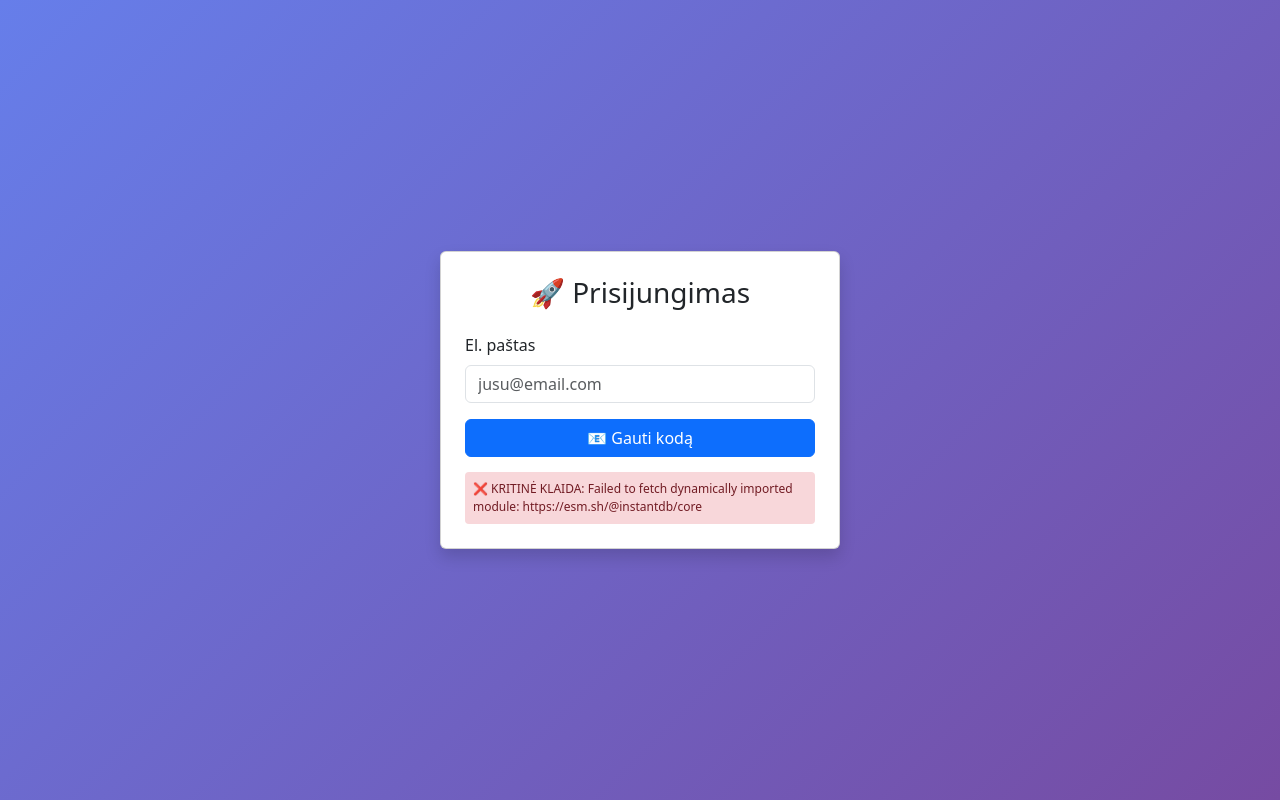
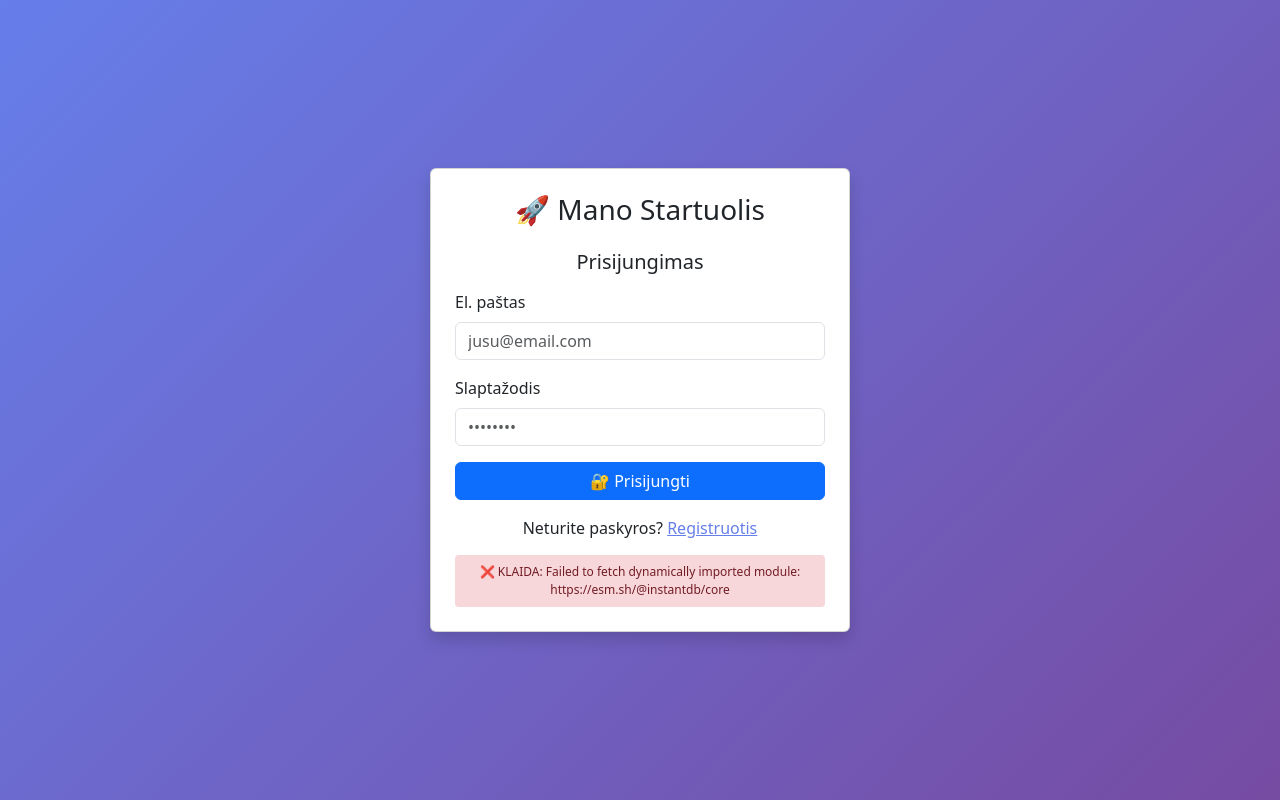
Before and after one commit to s9hmzyt46y-beep/Laimis, a Flask app: page / in a window 1280 px wide. Run offline with Flask 3, Linux system fonts and the light colour scheme.

Commit message:
Feature: Slaptažodžio registracija ir prisijungimas

```diff
--- a/templates/login.html
+++ b/templates/login.html
@@ -7,142 +7,183 @@
     <link href="https://cdn.jsdelivr.net/npm/bootstrap@5.3.0/dist/css/bootstrap.min.css" rel="stylesheet">
     <style>
         body { background: linear-gradient(135deg, #667eea 0%, #764ba2 100%); min-height: 100vh; display: flex; align-items: center; justify-content: center; }
-        .card { max-width: 400px; width: 100%; }
-        #status { font-size: 12px; padding: 8px; border-radius: 4px; margin-top: 15px; }
+        .card { max-width: 420px; width: 100%; }
+        #status { font-size: 12px; padding: 8px; border-radius: 4px; margin-top: 15px; text-align: center; }
         .status-loading { background: #fff3cd; color: #856404; }
         .status-ok { background: #d4edda; color: #155724; }
         .status-error { background: #f8d7da; color: #721c24; }
+        .toggle-link { cursor: pointer; color: #667eea; text-decoration: underline; }
+        .toggle-link:hover { color: #764ba2; }
     </style>
 </head>
 <body>
     <div class="card shadow p-4">
-        <h3 class="text-center mb-4">🚀 Prisijungimas</h3>
+        <h3 class="text-center mb-4">🚀 Mano Startuolis</h3>
 
-        <div id="step1">
+        <!-- LOGIN FORM -->
+        <div id="loginForm">
+            <h5 class="text-center mb-3">Prisijungimas</h5>
             <div class="mb-3">
                 <label class="form-label">El. paštas</label>
-                <input type="email" id="email" class="form-control" placeholder="jusu@email.com">
+                <input type="email" id="loginEmail" class="form-control" placeholder="jusu@email.com">
             </div>
-            <button id="btnSend" class="btn btn-primary w-100">📧 Gauti kodą</button>
+            <div class="mb-3">
+                <label class="form-label">Slaptažodis</label>
+                <input type="password" id="loginPassword" class="form-control" placeholder="••••••••">
+            </div>
+            <button id="btnLogin" class="btn btn-primary w-100 mb-3">🔐 Prisijungti</button>
+            <p class="text-center mb-0">
+                Neturite paskyros? <span class="toggle-link" id="showRegister">Registruotis</span>
+            </p>
         </div>
 
-        <div id="step2" style="display:none;">
-            <div class="alert alert-info">Kodas išsiųstas! Patikrinkite paštą.</div>
+        <!-- REGISTER FORM -->
+        <div id="registerForm" style="display: none;">
+            <h5 class="text-center mb-3">Registracija</h5>
             <div class="mb-3">
-                <label class="form-label">Kodas (6 skaitmenys)</label>
-                <input type="text" id="code" class="form-control text-center" maxlength="6" style="font-size:20px;letter-spacing:5px;">
+                <label class="form-label">El. paštas</label>
+                <input type="email" id="regEmail" class="form-control" placeholder="jusu@email.com">
             </div>
-            <button id="btnVerify" class="btn btn-success w-100">🔐 Prisijungti</button>
-            <button id="btnBack" class="btn btn-link w-100">← Atgal</button>
+            <div class="mb-3">
+                <label class="form-label">Slaptažodis</label>
+                <input type="password" id="regPassword" class="form-control" placeholder="Min. 6 simboliai">
+            </div>
+            <div class="mb-3">
+                <label class="form-label">Pakartokite slaptažodį</label>
+                <input type="password" id="regPassword2" class="form-control" placeholder="••••••••">
+            </div>
+            <button id="btnRegister" class="btn btn-success w-100 mb-3">✅ Registruotis</button>
+            <p class="text-center mb-0">
+                Jau turite paskyrą? <span class="toggle-link" id="showLogin">Prisijungti</span>
+            </p>
         </div>
 
         <div id="status" class="status-loading">⏳ Kraunama...</div>
     </div>
 
 <script type="module">
-// === STATUS HELPER ===
+// Status helper
 function setStatus(msg, type) {
     const el = document.getElementById('status');
     el.textContent = msg;
     el.className = 'status-' + type;
 }
 
-// === MAIN ===
+// Main
 (async function() {
     try {
-        setStatus('📦 Krauname InstantDB...', 'loading');
+        setStatus('📦 Jungiamės...', 'loading');
 
-        // Dynamic import with error catching
         const { init } = await import('https://esm.sh/@instantdb/core');
-
-        setStatus('🔌 Jungiamės prie DB...', 'loading');
-
         const db = init({ appId: 'ad4539a9-2114-44bb-a2f4-524d57448deb' });
 
-        setStatus('✅ Paruošta! Įveskite el. paštą.', 'ok');
+        setStatus('✅ Paruošta!', 'ok');
 
         // Check if already logged in
         db.subscribeAuth((auth) => {
             if (auth && auth.user) {
-                setStatus('✅ Jau prisijungęs: ' + auth.user.email, 'ok');
+                setStatus('✅ Prisijungęs: ' + auth.user.email, 'ok');
                 localStorage.setItem('currentUser', auth.user.email);
                 window.location.href = '/dashboard';
             }
         });
 
-        // Elements
-        const email = document.getElementById('email');
-        const code = document.getElementById('code');
-        const btnSend = document.getElementById('btnSend');
-        const btnVerify = document.getElementById('btnVerify');
-        const btnBack = document.getElementById('btnBack');
-        const step1 = document.getElementById('step1');
-        const step2 = document.getElementById('step2');
+        // DOM elements
+        const loginForm = document.getElementById('loginForm');
+        const registerForm = document.getElementById('registerForm');
+        const showRegister = document.getElementById('showRegister');
+        const showLogin = document.getElementById('showLogin');
+        const btnLogin = document.getElementById('btnLogin');
+        const btnRegister = document.getElementById('btnRegister');
 
-        let savedEmail = '';
+        // Toggle forms
+        showRegister.onclick = () => {
+            loginForm.style.display = 'none';
+            registerForm.style.display = 'block';
+            setStatus('✅ Užpildykite registracijos formą', 'ok');
+        };
 
-        // SEND CODE
-        btnSend.onclick = async function() {
-            const emailVal = email.value.trim();
-            if (!emailVal) return alert('Įveskite el. paštą!');
+        showLogin.onclick = () => {
+            registerForm.style.display = 'none';
+            loginForm.style.display = 'block';
+            setStatus('✅ Paruošta!', 'ok');
+        };
 
-            savedEmail = emailVal;
-            btnSend.disabled = true;
-            btnSend.textContent = '⏳ Siunčiama...';
-            setStatus('📤 Siunčiame kodą...', 'loading');
+        // LOGIN
+        btnLogin.onclick = async () => {
+            const email = document.getElementById('loginEmail').value.trim();
+            const password = document.getElementById('loginPassword').value;
+
+            if (!email || !password) {
+                return alert('Įveskite el. paštą ir slaptažodį!');
+            }
+
+            btnLogin.disabled = true;
+            btnLogin.textContent = '⏳ Jungiamasi...';
+            setStatus('🔄 Tikrinama...', 'loading');
 
             try {
-                await db.auth.sendMagicCode({ email: emailVal });
-                setStatus('✅ Kodas išsiųstas į: ' + emailVal, 'ok');
-                step1.style.display = 'none';
-                step2.style.display = 'block';
-                code.focus();
-            } catch (e) {
-                setStatus('❌ Klaida: ' + (e.body?.message || e.message), 'error');
-                alert('Klaida: ' + (e.body?.message || e.message));
-            }
-
-            btnSend.disabled = false;
-            btnSend.textContent = '📧 Gauti kodą';
-        };
-
-        // VERIFY CODE
-        btnVerify.onclick = async function() {
-            const codeVal = code.value.trim();
-            if (!codeVal || codeVal.length !== 6) return alert('Įveskite 6 skaitmenų kodą!');
-
-            btnVerify.disabled = true;
-            btnVerify.textContent = '⏳ Tikrinama...';
-            setStatus('🔍 Tikriname kodą...', 'loading');
-
-            try {
-                await db.auth.signInWithMagicCode({ email: savedEmail, code: codeVal });
+                await db.auth.signInWithCredential({ email, password });
                 setStatus('✅ Prisijungta!', 'ok');
-                localStorage.setItem('currentUser', savedEmail);
+                localStorage.setItem('currentUser', email);
                 window.location.href = '/dashboard';
             } catch (e) {
-                setStatus('❌ Blogas kodas', 'error');
-                alert('Blogas kodas! Bandykite dar kartą.');
-                btnVerify.disabled = false;
-                btnVerify.textContent = '🔐 Prisijungti';
+                console.error('Login error:', e);
+                const msg = e.body?.message || e.message || 'Neteisingi prisijungimo duomenys';
+                setStatus('❌ ' + msg, 'error');
+                alert('Klaida: ' + msg);
+                btnLogin.disabled = false;
+                btnLogin.textContent = '🔐 Prisijungti';
             }
         };
 
-        // BACK
-        btnBack.onclick = function() {
-            step1.style.display = 'block';
-            step2.style.display = 'none';
-            code.value = '';
-            setStatus('✅ Paruošta! Įveskite el. paštą.', 'ok');
+        // REGISTER
+        btnRegister.onclick = async () => {
+            const email = document.getElementById('regEmail').value.trim();
+            const password = document.getElementById('regPassword').value;
+            const password2 = document.getElementById('regPassword2').value;
+
+            if (!email || !password) {
+                return alert('Įveskite el. paštą ir slaptažodį!');
+            }
+
+            if (password.length < 6) {
+                return alert('Slaptažodis turi būti bent 6 simbolių!');
+            }
+
+            if (password !== password2) {
+                return alert('Slaptažodžiai nesutampa!');
+            }
+
+            btnRegister.disabled = true;
+            btnRegister.textContent = '⏳ Registruojama...';
+            setStatus('🔄 Kuriama paskyra...', 'loading');
+
+            try {
+                await db.auth.signUp({ email, password });
+                setStatus('✅ Paskyra sukurta! Prisijungiama...', 'ok');
+                localStorage.setItem('currentUser', email);
+                window.location.href = '/dashboard';
+            } catch (e) {
+                console.error('Register error:', e);
+                const msg = e.body?.message || e.message || 'Registracijos klaida';
+                setStatus('❌ ' + msg, 'error');
+                alert('Klaida: ' + msg);
+                btnRegister.disabled = false;
+                btnRegister.textContent = '✅ Registruotis';
+            }
         };
 
-        // Enter keys
-        email.onkeypress = (e) => { if (e.key === 'Enter') btnSend.click(); };
-        code.onkeypress = (e) => { if (e.key === 'Enter') btnVerify.click(); };
-        code.oninput = () => { code.value = code.value.replace(/\D/g, '').slice(0, 6); };
+        // Enter key handlers
+        document.getElementById('loginPassword').onkeypress = (e) => {
+            if (e.key === 'Enter') btnLogin.click();
+        };
+        document.getElementById('regPassword2').onkeypress = (e) => {
+            if (e.key === 'Enter') btnRegister.click();
+        };
 
     } catch (err) {
-        setStatus('❌ KRITINĖ KLAIDA: ' + err.message, 'error');
+        setStatus('❌ KLAIDA: ' + err.message, 'error');
         console.error('FATAL:', err);
     }
 })();
```
